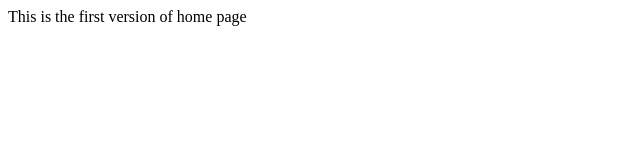
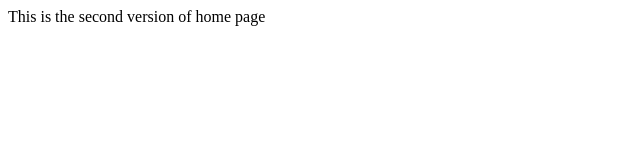
Before and after one commit to johnhuen/myrepo1, a plain HTML site: page index.html in a window 1280 px wide. Shown: the full height of the page, 0-640 px from the left. Drawn offline with Linux system fonts and the light colour scheme.

Commit message:
This is second commit

```diff
--- a/index.html
+++ b/index.html
@@ -1,5 +1,5 @@
 <html>
 <body>
-This is the first version of home page
+This is the second version of home page
 </body>
 </html>
```
